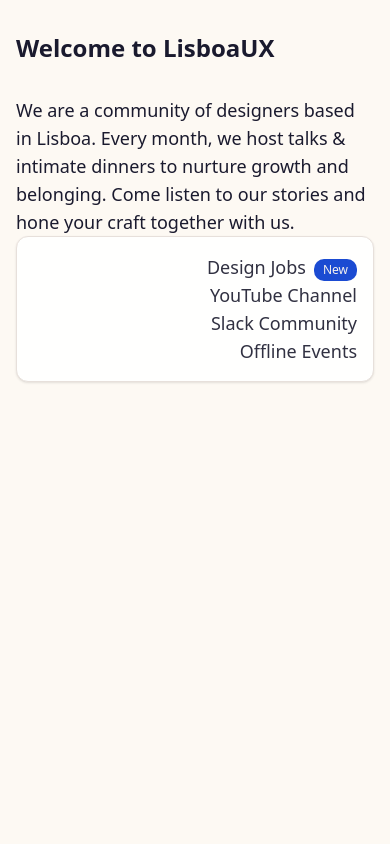
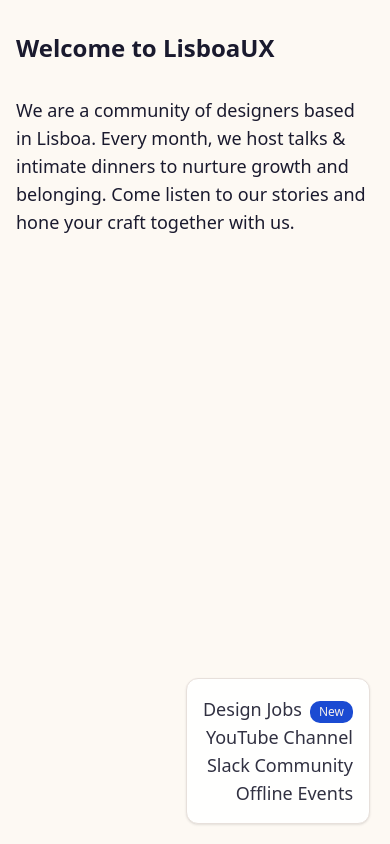
Before and after one commit to malikpiara/lisboaux.com, a Next.js app: page / in a window 390 px wide. Built offline with nearby package versions, Linux system fonts and the light colour scheme.

Commit message:
Change position of nav to fixed.

```diff
--- a/app/page.js
+++ b/app/page.js
@@ -31,7 +31,7 @@
 
 export function NewNavigation() {
   return (
-    <ul className='text-lg font-medium md:absolute right-5 bottom-5 lg:top-5 text-right border md:border-none rounded-lg p-4 shadow md:shadow-none md:bg-background bg-card sticky opacity-90 backdrop-blur-md'>
+    <ul className='text-lg font-medium md:absolute right-5 bottom-5 lg:top-5 text-right border md:border-none rounded-lg p-4 shadow md:shadow-none md:bg-background bg-card fixed opacity-90 backdrop-blur-md'>
       <li>
         <Link
           className='flex flex-row justify-end items-start gap-2'
--- a/app/slack/page.jsx
+++ b/app/slack/page.jsx
@@ -49,7 +49,7 @@
 
 export function NewNavigation() {
   return (
-    <ul className='text-lg font-medium md:absolute right-5 bottom-5 lg:top-5 text-right border md:border-none rounded-lg p-4 shadow md:shadow-none md:bg-background bg-card sticky opacity-90 backdrop-blur-md'>
+    <ul className='text-lg font-medium md:absolute right-5 bottom-5 lg:top-5 text-right border md:border-none rounded-lg p-4 shadow md:shadow-none md:bg-background bg-card fixed opacity-90 backdrop-blur-md'>
       <li>
         <Link
           className='flex flex-row justify-end items-start gap-2'
```
